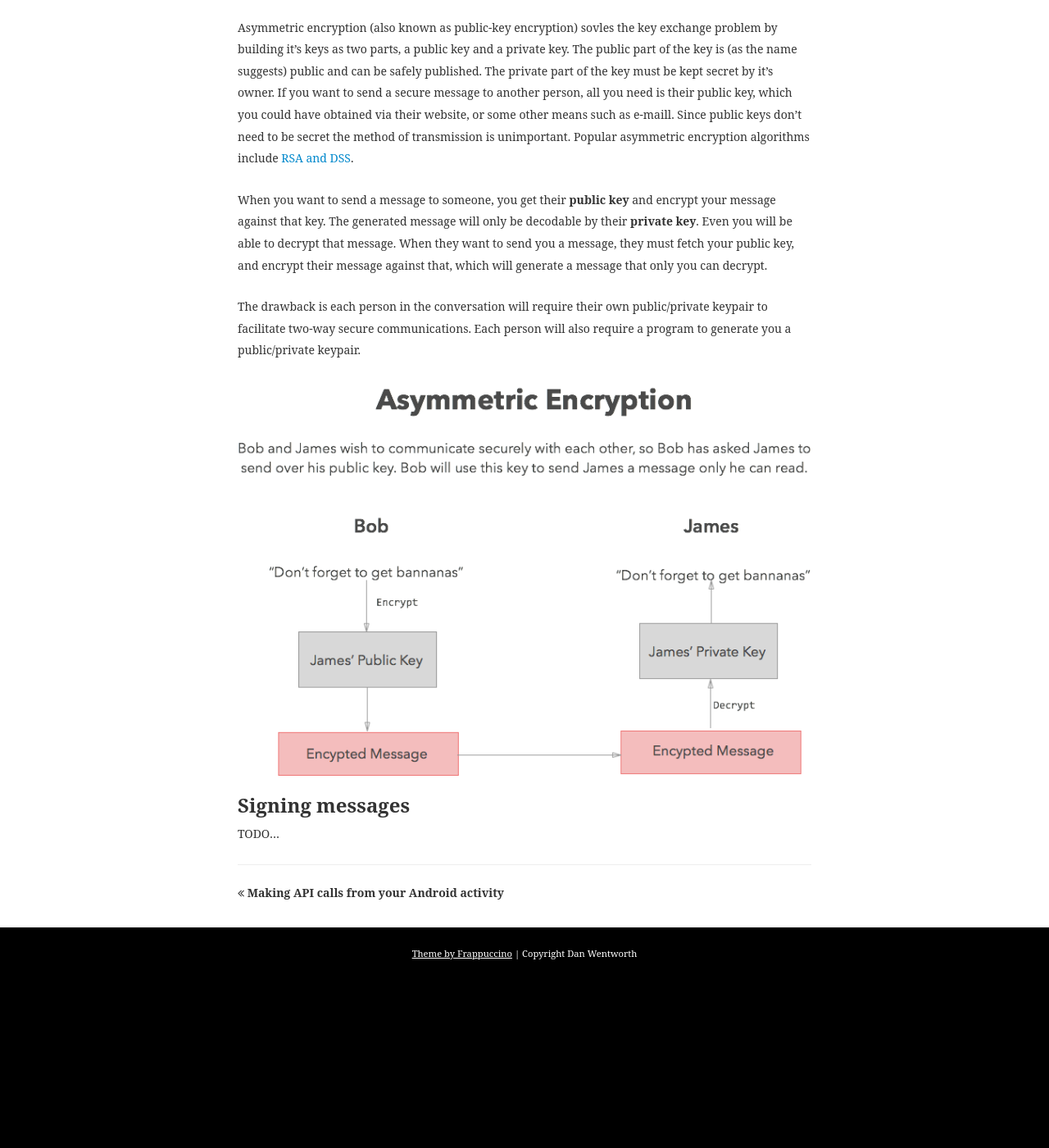
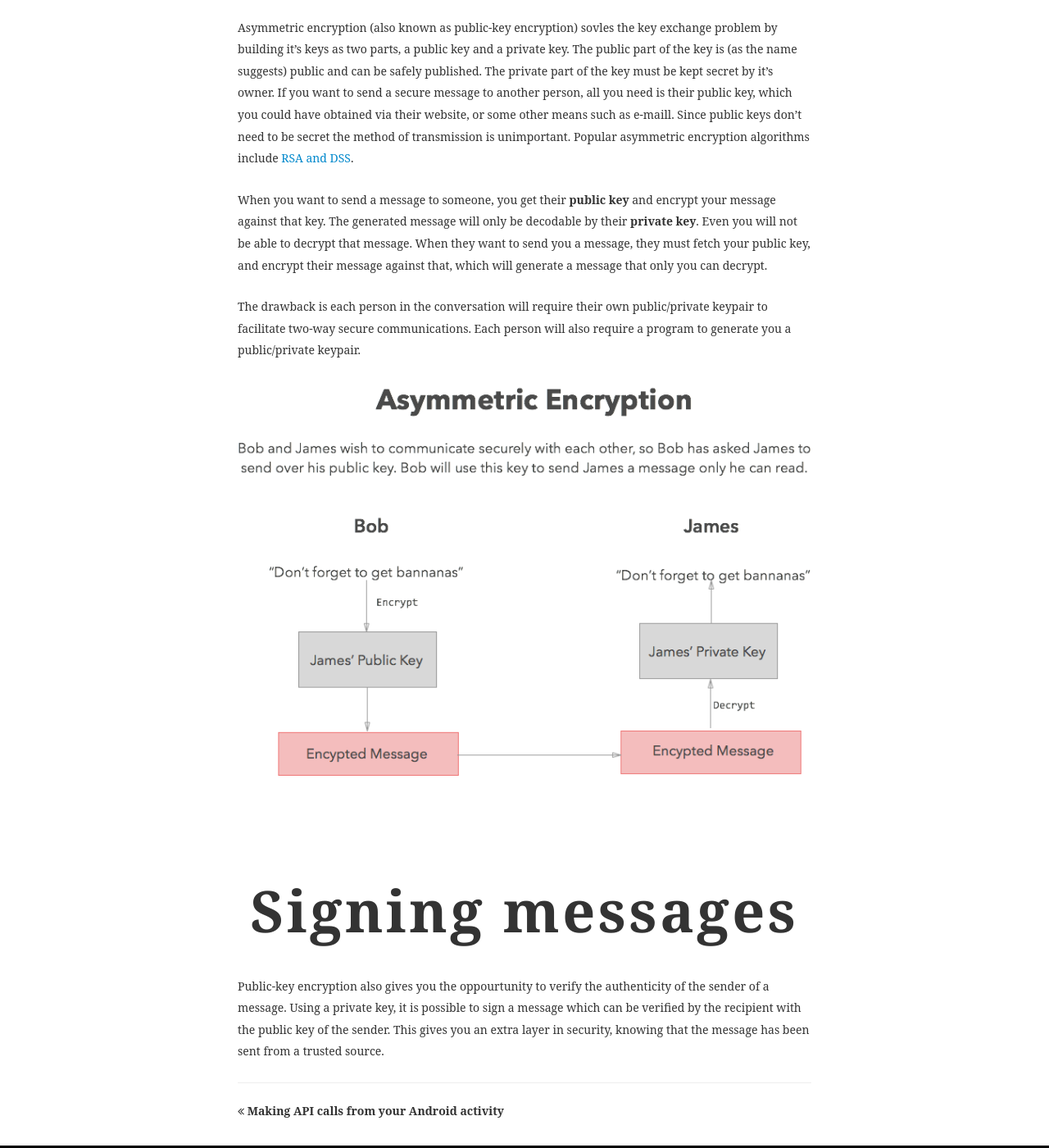
Before and after one commit to darkphnx/darkphnx.github.io, a Jekyll site: the page built from _posts/2014-09-22-public-private-crypto-for-beginners.md, in a window 1280 px wide and 1400 px high, scrolled down 2076 px. Shown: the whole window at 82% size. Built offline with Jekyll 4.4.1, drawn with Linux system fonts in a browser that asks for light colours; some web fonts are replaced; before the commit the page ends 3272 px from its top, so only the background shows below that.

Commit message:
message signing

```diff
--- a/_posts/2014-09-22-public-private-crypto-for-beginners.md
+++ b/_posts/2014-09-22-public-private-crypto-for-beginners.md
@@ -20,15 +20,14 @@ Symmetric encryption presents a couple of challenges; the big one is initial key
 ## Asymmetric Encryption
 Asymmetric encryption (also known as public-key encryption) sovles the key exchange problem by building it's keys as two parts, a public key and a private key. The public part of the key is (as the name suggests) public and can be safely published. The private part of the key must be kept secret by it's owner. If you want to send a secure message to another person, all you need is their public key, which you could have obtained via their website, or some other means such as e-maill. Since public keys don't need to be secret the method of transmission is unimportant. Popular asymmetric encryption algorithms include [RSA and DSS][3].
 
-When you want to send a message to someone, you get their **public key** and encrypt your message against that key. The generated message will only be decodable by their **private key**. Even you will be able to decrypt that message. When they want to send you a message, they must fetch your public key, and encrypt their message against that, which will generate a message that only you can decrypt.
+When you want to send a message to someone, you get their **public key** and encrypt your message against that key. The generated message will only be decodable by their **private key**. Even you will not be able to decrypt that message. When they want to send you a message, they must fetch your public key, and encrypt their message against that, which will generate a message that only you can decrypt.
 
 The drawback is each person in the conversation will require their own public/private keypair to facilitate two-way secure communications. Each person will also require a program to generate you a public/private keypair.
 
 ![Asymmetric Encryption](/assets/asymmetric.png)
 
-### Signing messages
-TODO...
-
+## Signing messages
+Public-key encryption also gives you the oppourtunity to verify the authenticity of the sender of a message. Using a private key, it is possible to sign a message which can be verified by the recipient with the public key of the sender. This gives you an extra layer in security, knowing that the message has been sent from a trusted source.
 
 [1]: http://www.amazon.co.uk/gp/product/1857028899/ref=as_li_tl?ie=UTF8&camp=1634&creative=6738&creativeASIN=1857028899&linkCode=as2&tag=danwent-21&linkId=VQZQD7DEECEH4NWU "amazon.co.uk - Simon Singh's Code Book"
 [2]: http://en.wikipedia.org/wiki/Symmetric-key_algorithm "Symmetric Key Algorithm - Wikipedia"
```
